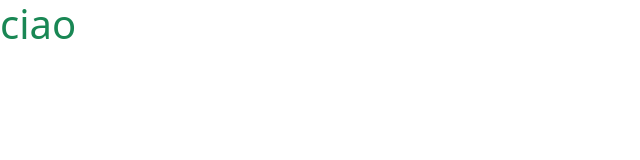
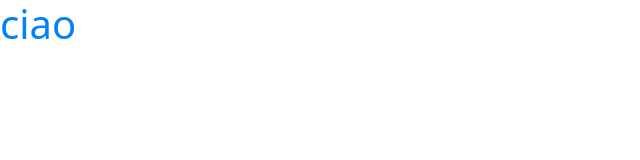
Before and after one commit to MatteoNocera/vite-comics, a Vue app: page / in a window 1280 px wide. Shown: the top 160 px of the page, without its empty margins (0-640 px from the left). Built offline with nearby package versions, Linux system fonts and the light colour scheme.

Commit message:
change title and connect scss
add variables

```diff
--- a/index.html
+++ b/index.html
@@ -2,9 +2,10 @@
 <html lang="en">
   <head>
     <meta charset="UTF-8" />
-    <link rel="icon" type="image/svg+xml" href="/vite.svg" />
+    <!-- <link rel="icon" type="image/svg+xml" href="/vite.svg" /> -->
+    <link rel="icon" type="image/svg+xml" href="./src/assets/img/dc-logo.png" />
     <meta name="viewport" content="width=device-width, initial-scale=1.0" />
-    <title>Vite + Vue</title>
+    <title>Vite Comics</title>
   </head>
   <body>
     <div id="app"></div>
--- a/src/App.vue
+++ b/src/App.vue
@@ -3,7 +3,7 @@
 </script>
 
 <template>
-  <h1 class="text-success">ciao</h1>
+  <h1 class="">ciao</h1>
 </template>
 
-<style></style>
+<style lang="scss"></style>
--- a/src/assets/css/app.scss
+++ b/src/assets/css/app.scss
@@ -1 +1,12 @@
-@import '/node_modules/bootstrap/scss/bootstrap.scss'
+@import '/node_modules/bootstrap/scss/bootstrap.scss';
+
+/* Variables */
+$dc_primary: #0282f9;
+$dc_dark: #1c1c1c;
+$dc_white: #ffffff;
+$dc_dark_soft: #303030;
+$dc_light: #797979;
+
+h1 {
+  color: $dc_primary;
+}
```
